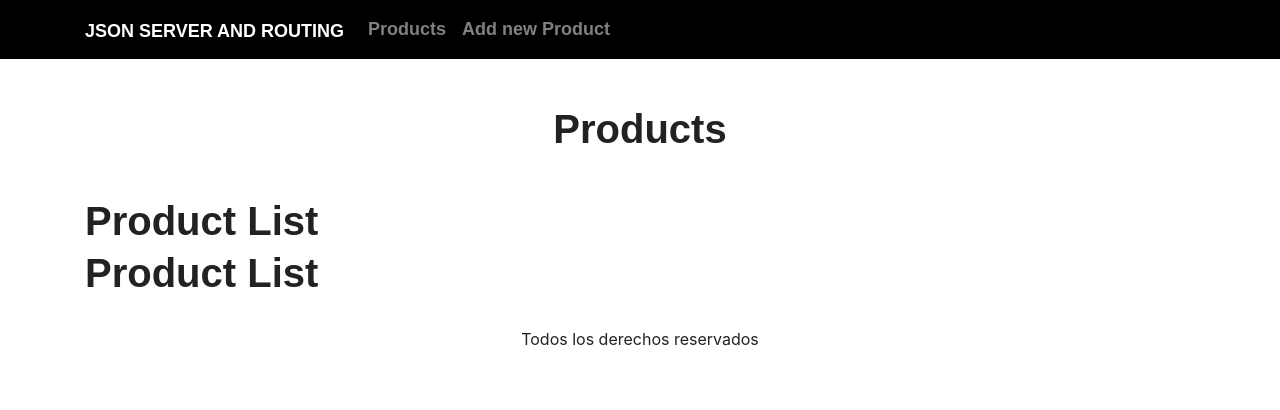
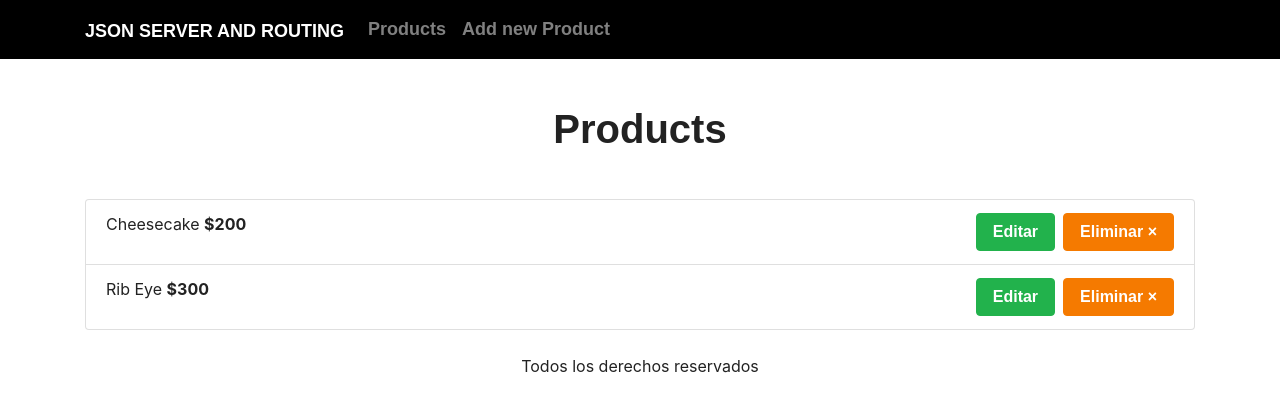
Before and after one commit to panther46/ProductListJsonServerTemplate, a React (Create React App) app: page /Products in a window 1280 px wide. Shown: the top 410 px of the page. Built offline with nearby package versions, Linux system fonts and the light colour scheme; data requests are answered from the project's data file; a web font is replaced by a local one.

Commit message:
Version 2.8 Building Product List

```diff
--- a/src/Components/EditProduct.js
+++ b/src/Components/EditProduct.js
@@ -1,8 +1,6 @@
 import React from 'react';
 
 function EditProduct() {
-
-
 
     return(
         <h1 className = "text-center">Edit Product</h1>
--- a/src/Components/ProductList.js
+++ b/src/Components/ProductList.js
@@ -1,10 +1,40 @@
 import React from 'react';
+// Importamos link para usar Link de react router dom
+import {Link} from 'react-router-dom';
 
 
+// Recibimos product procedente del mapeo de Product.js
+function ProductList({product}){
 
-function ProductList(){
+
+// Funcion para eliminar un producto de la lista
+    const eliminarProducto = (id) =>{
+        console.log("eliminando");
+
+    }
+
     return(
-        <h1>Product List</h1>
+        <li data-category={product.categoria} className= "list-group-item d-flex justify-content-between align-items-center">
+            <p>
+                {product.nombrePlatillo} {''}
+                <span className= "font-weight-bold">${product.precioPlatillo}</span>
+            </p>
+            <div>
+                <Link
+                to={`/Products/Edit/${product.id}`}
+                className = "btn btn-success mr-2"
+                >Editar</Link>
+
+                <button
+                type = "button"
+                className = "btn btn-danger"
+                onClick = {()=> eliminarProducto(product.id)}
+                >Eliminar &times;
+                </button>
+
+            </div>
+
+        </li>
     )
 }
 
--- a/src/Components/Products.js
+++ b/src/Components/Products.js
@@ -2,6 +2,7 @@
 import ProductList from './ProductList'
 
 // PRODUCT PAGE
+// Mapeamos el componente de la lista, le asignamos un key y le pasamos el product, variable que obtiene del callback del metodo map.
 function Products({products}){
 
     return(
```
Also changed, not shown: src/App.js (line endings or trailing spaces).
